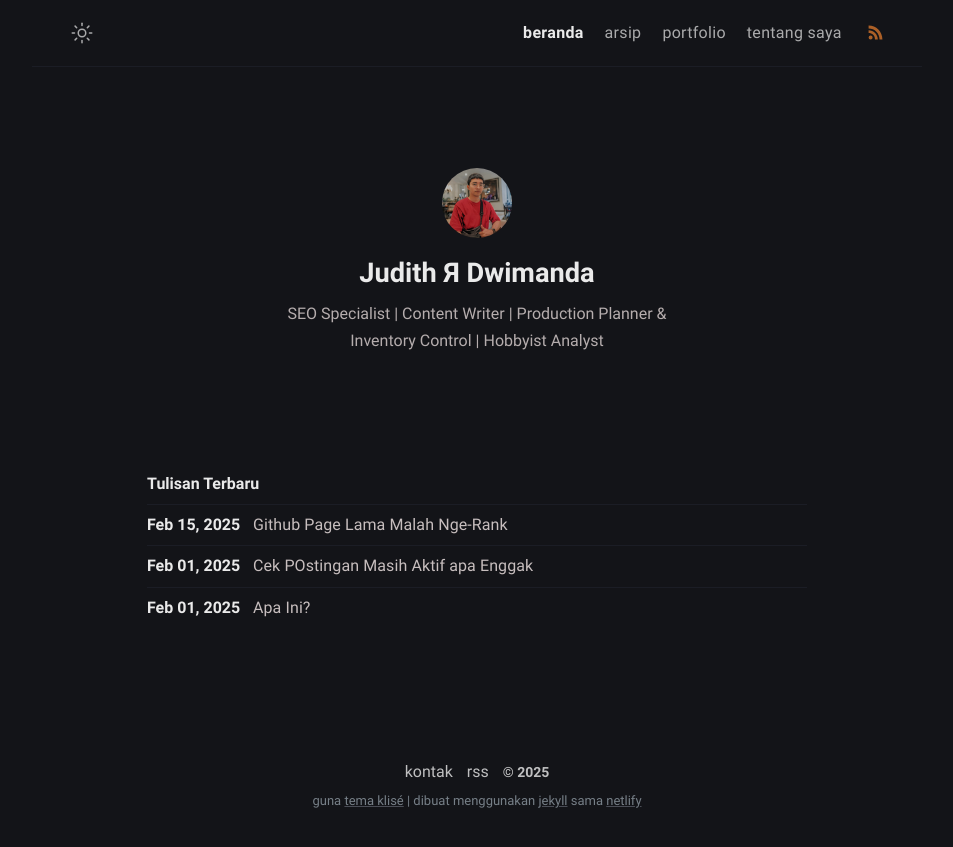
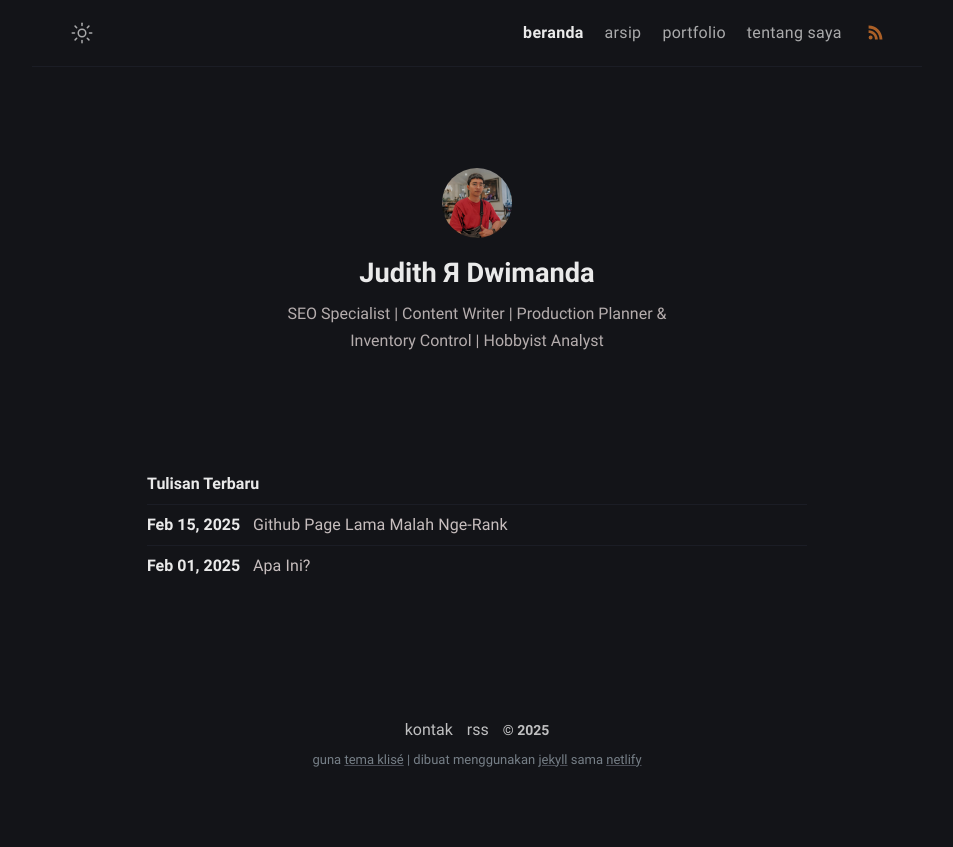
Before and after one commit to judwm/judwm.github.io, a Jekyll site: the page built from index.md, in a window 1280 px wide. Shown: the top 847 px of the page, without its empty margins (163-1116 px from the left). Built offline with Jekyll 4.4.1, drawn with Linux system fonts in a browser that asks for light colours; a script that is not in the unit is left out.

Commit message:
deleted test post

```diff
--- a/_posts/2025-02-05-cek-postingan.md
+++ /dev/null
@@ -1,10 +0,0 @@
----
-title: Cek POstingan Masih Aktif apa Enggak
-date: 2025-02-01T00:51:00.000Z
-description: ""
-tags:
-  - blog
-  - catatan
-image: ""
----
-Cek postingan apa masih bisa atau enggak.
--- a/admin/config.yml
+++ b/admin/config.yml
@@ -14,7 +14,7 @@ collections:
     create: true
     slug: "{{year}}-{{month}}-{{day}}-{{slug}}"
     fields:
-      - {label: "Layout", name: "layout", widget: "hidden", default: "post"}
+      # - {label: "Layout", name: "layout", widget: "hidden", default: "post"}
       - {label: "Title", name: "title", widget: "string"}
       - {label: "Description", name: "description", widget: "text", required: false}
       - {label: "Publish Date", name: "date", widget: "datetime"}
```
Also changed, not shown: _posts/2025-02-15-github-page-lama.md (+0 -1 lines).
